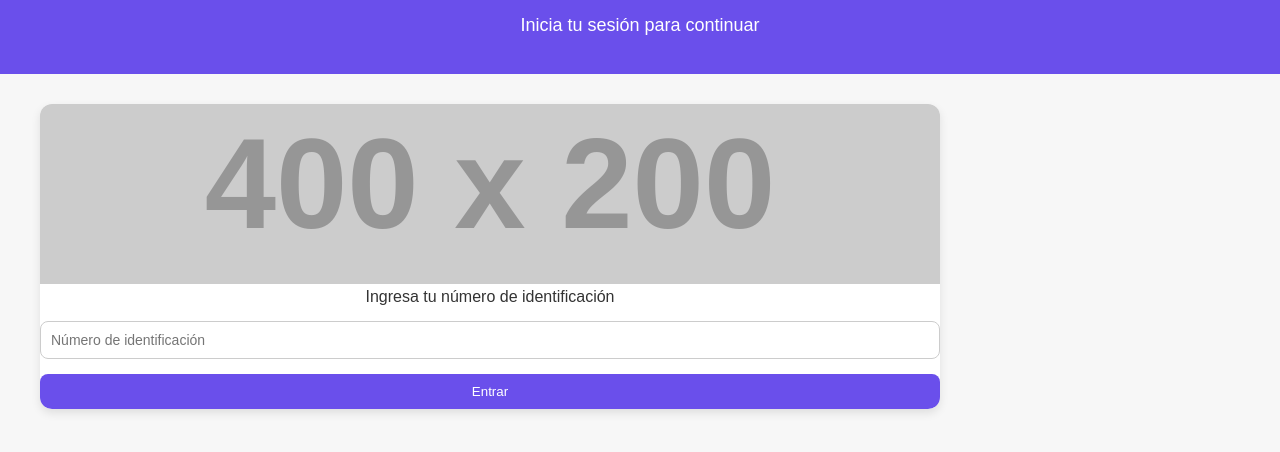
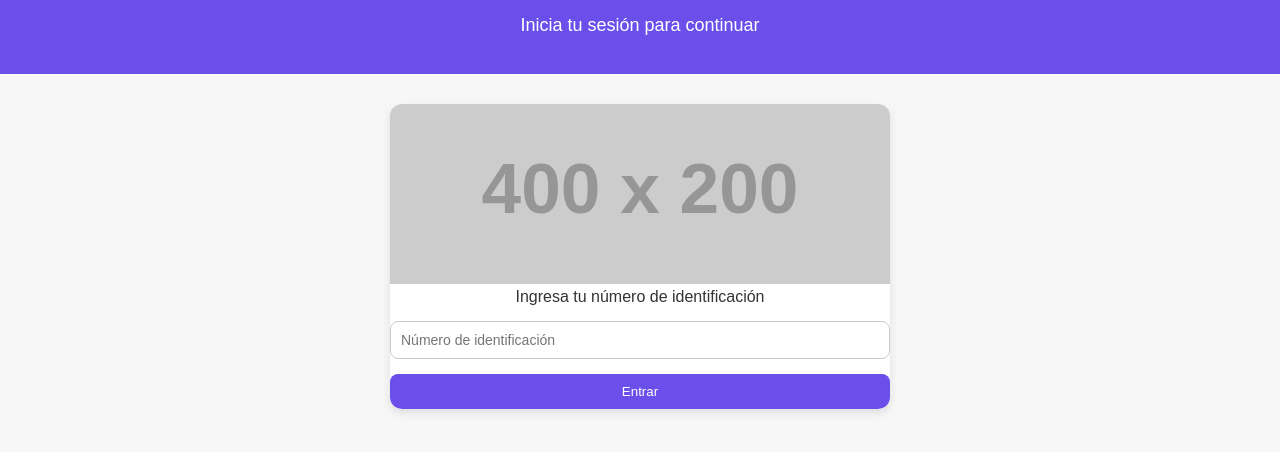
Before and after one commit to Ediison32/lifelens, a website built with Vite: page frontend/index.html in a window 1280 px wide. Shown: the part 102-554 px from the top of the page. Built offline with nearby package versions, Linux system fonts and the light colour scheme; placeholder pictures from the web are drawn by us.

Commit message:
css solved

```diff
--- a/frontend/resources/index.css
+++ b/frontend/resources/index.css
@@ -22,12 +22,13 @@ header p {
 }
 
 .test-container {
-  display: grid;
-  grid-template-columns: repeat(auto-fit, minmax(300px, 1fr));
+  display: flex;
   gap: 20px;
   padding: 30px;
   max-width: 1200px;
   margin: auto;
+  align-items: center;
+  justify-content: center;
 }
 
 .test-card {
@@ -37,7 +38,7 @@ header p {
   overflow: hidden;
   transition: transform 0.2s;
   text-align: center;
-  width: 900px;
+  width: 500px;
 }
 
 .test-card:hover {
```
